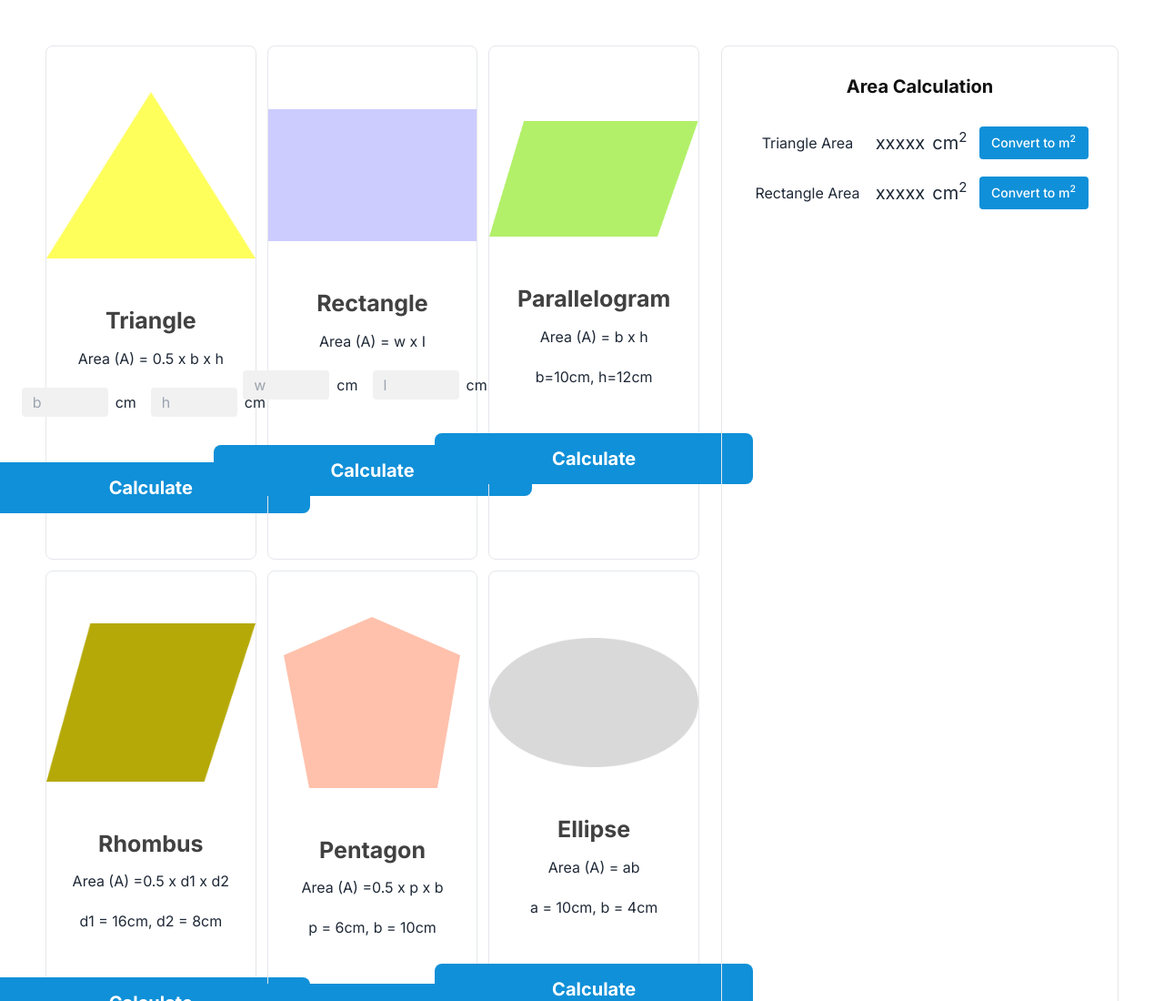
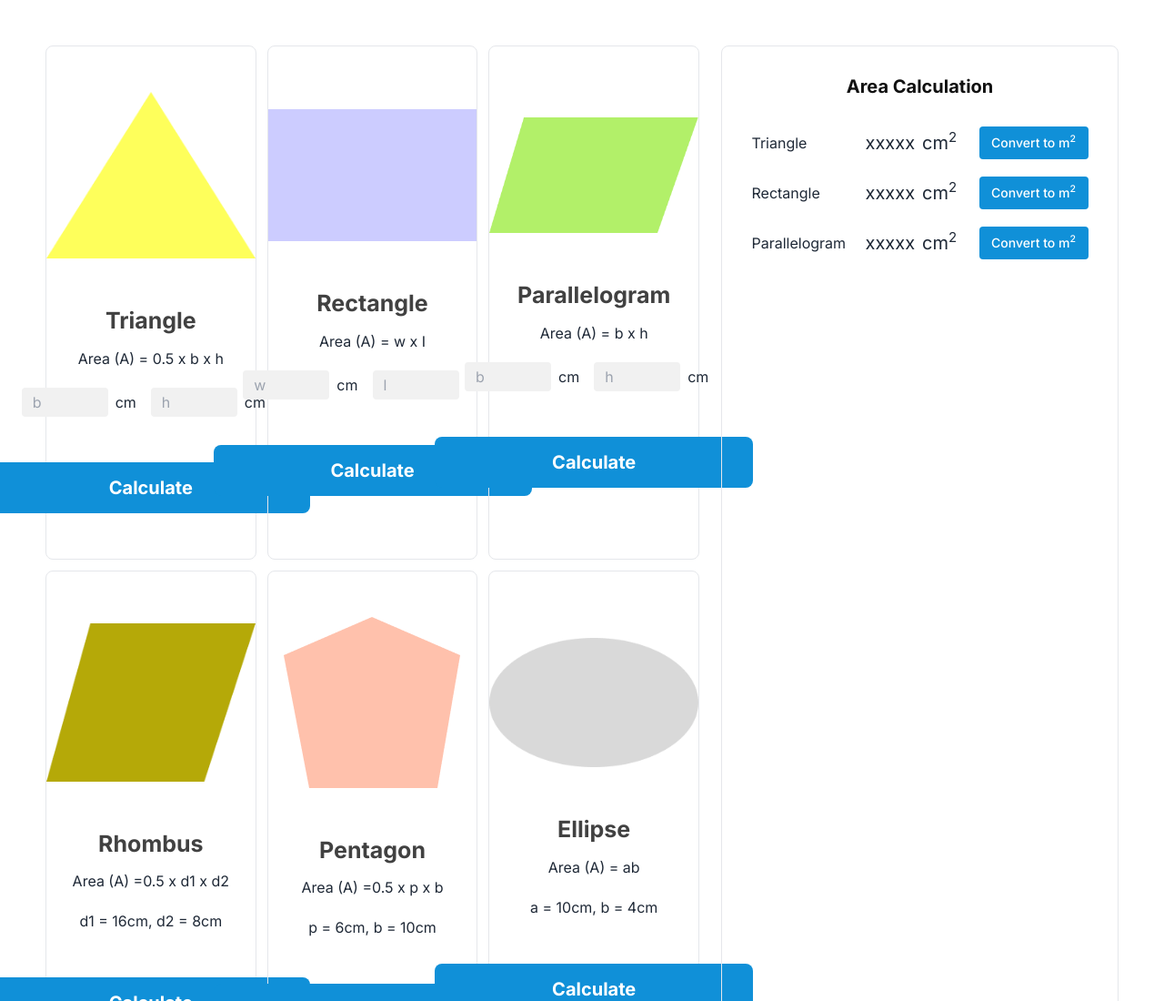
Before and after one commit to safinelahi/geometry-genius, a plain HTML site: page index.html in a window 1280 px wide. Shown: the top 1100 px of the page at 91% size. Drawn offline with nearby package versions, Linux system fonts and the light colour scheme.

Commit message:
little more updated and some changes

```diff
--- a/index.html
+++ b/index.html
@@ -131,9 +131,25 @@
               </h2>
               <p class="text-center mb-5">Area (A) = b x h</p>
               <!-- Input -->
-              <p class="text-center">b=10cm, h=12cm</p>
+              <!-- Input -->
+              <div class="flex flex-row justify-center items-center">
+                <input
+                  class="w-[95px] h-[32px] rounded bg-[#F1F1F1] px-3"
+                  type="text"
+                  id="parallelogram-base"
+                  placeholder="b"
+                />
+                <span class="ml-2 mr-4">cm</span>
+                <input
+                  class="w-[95px] h-[32px] rounded bg-[#F1F1F1] px-3"
+                  type="text"
+                  id="parallelogram-height"
+                  placeholder="h"
+                />
+                <span class="ml-2 mr-4">cm</span>
+              </div>
               <div class="mt-[50px]">
-                <button
+                <button onclick="parallelogramCalculation()"
                   class="w-[350px] h-[56px] bg-[#1090D8] text-white rounded-lg text-xl font-bold"
                 >
                   Calculate
@@ -226,9 +242,9 @@
           </h3>
           <!-- display triangle output -->
           <div class="text-center mt-5">
-            <table class="mx-auto ">
+            <table class="mx-auto text-start">
               <tr class="h-[55px]">
-                <td class="w-[125px]"><p>Triangle Area</p></td>
+                <td class="w-[125px]"><p>Triangle</p></td>
                 <td class="w-[125px]">
                   <p class="text-xl">
                     <span id="display-triangle-area">xxxxx</span><span class="ml-2">cm</span
@@ -246,7 +262,7 @@
               </tr>
               <!-- display rectangle area -->
               <tr class="h-[55px]">
-                <td><p>Rectangle Area</p></td>
+                <td><p>Rectangle</p></td>
                 <td>
                   <p class="text-xl">
                     <span id="display-rectangle-area">xxxxx</span><span class="ml-2"
@@ -263,12 +279,31 @@
                   </button>
                 </td>
               </tr>
+              <!-- display parallelogram area  -->
+              <tr class="h-[55px]">
+                <td><p>Parallelogram</p></td>
+                <td>
+                  <p class="text-xl">
+                    <span id="display-parallelogram-area">xxxxx</span><span class="ml-2"
+                    >cm</span
+                    ><sup>2</sup>
+                  </p>
+                </td>
+                <td>
+                  <button
+                    id="convert-parallelogram-area"
+                    class="bg-[#1090D8] rounded-[4px] text-white w-[120px] text-sm font-medium p-2"
+                  >
+                    Convert to <span>m<sup>2</sup></span>
+                  </button>
+                </td>
+              </tr>
             </table>
           </div>
         </div>
       </div>
     </main>
-    <script src="js/triangleCalcu.js"></script>
+    <script src="js/calculation.js"></script>
     <script src="js/index.js"></script>
   </body>
 </html>
--- a/js/triangleCalcu.js
+++ b/js/calculation.js
@@ -64,3 +64,48 @@ document.getElementById('convert-rectangle-area').addEventListener('click', func
     const convertRectangleArea= document.getElementById('display-rectangle-area')
     convertRectangleArea.innerText= rectangleArea / 100
 })
+
+// Parallelogram
+// global Parallelogram area
+let parallelogramArea = 0
+
+// now used same type of repetition function and usable
+function parallelogramCalculation(){
+    // parallelogram Base value
+    const parallelogramBase = getInputValueById('parallelogram-base')
+   // console.log(parallelogramBase)
+
+   // parallelogram Height value
+    const parallelogramHeight = getInputValueById('parallelogram-height')
+    //console.log(parallelogramHeight)
+
+    // parallelogram area calculation
+    parallelogramArea = parallelogramBase * parallelogramHeight
+    console.log(parallelogramArea)
+    setDisplayTextById('display-parallelogram-area')
+}
+// convert parallelogram  area in cm to m
+document.getElementById('convert-parallelogram-area').addEventListener('click', function(){
+    setConvertAreaValue('display-parallelogram-area')
+})
+
+// re-usable function for user input
+function getInputValueById(inputFieldId){
+    const inputField = document.getElementById(inputFieldId)
+    const inputFieldValue = inputField.value
+    const inputValue = parseInt(inputFieldValue)
+    return inputValue
+
+}
+
+// re-usable function for set area value in display
+function setDisplayTextById(elementId){
+    const displayText = document.getElementById(elementId)
+    displayText.innerText = parallelogramArea
+}
+
+// re-usable function for convert cm to m value
+function setConvertAreaValue(elementId){
+    const convertAreaValue = document.getElementById(elementId)
+    convertAreaValue.innerText = parallelogramArea / 100
+}
```
